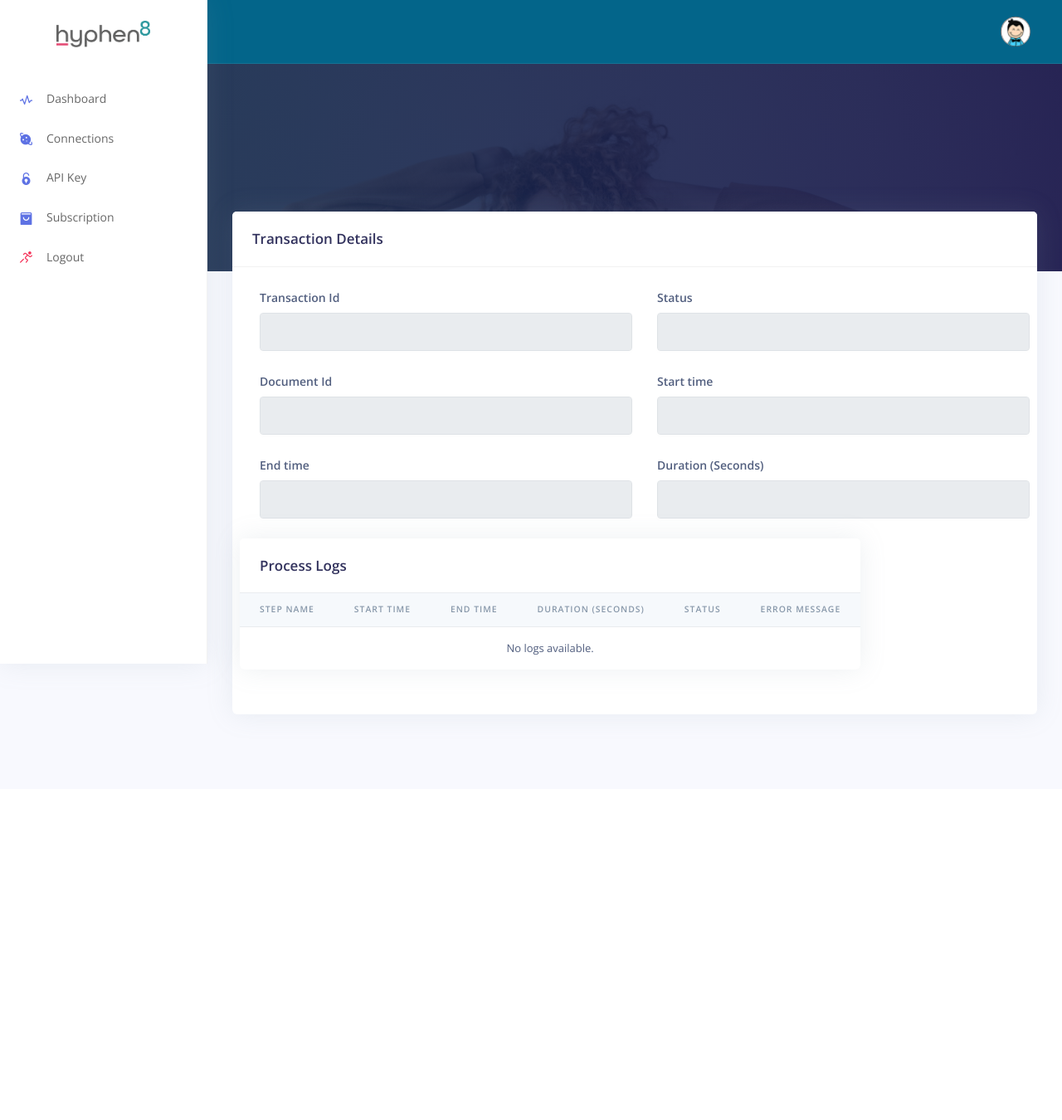
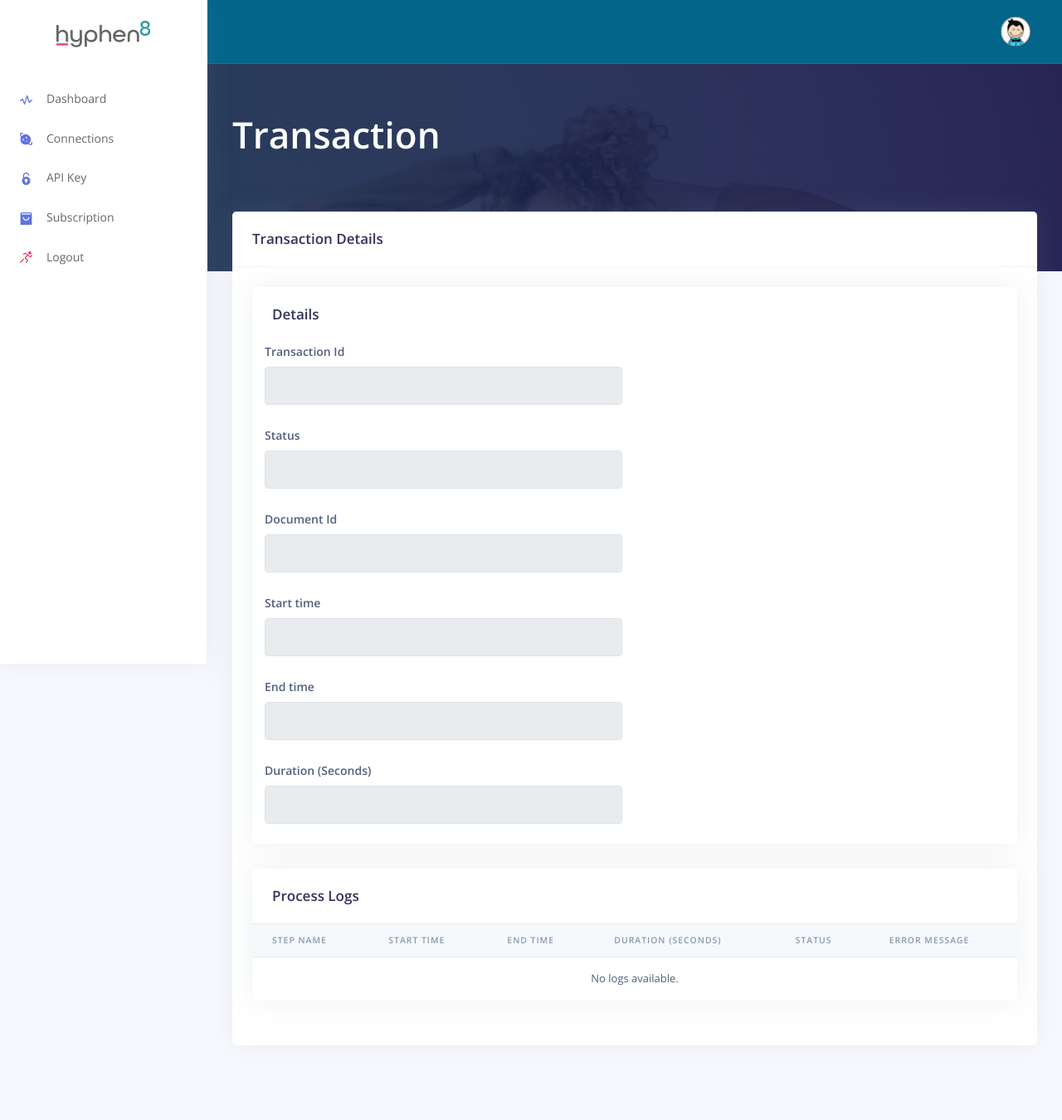
Before and after one commit to danielbprobert/djangoAPITesting, a Django app: template templates/dashboard/transaction_details.html in a window 1280 px wide. Shown: the whole page at 83% size. Before the commit the page ends 870 px from the top, so only its background shows below. Run offline with Django 4.2, Linux system fonts and the light colour scheme; the template is opened without the code that fills it, so the values that code supplies are empty; some libraries are stand-ins or nearby versions.

Commit message:
more td page updates

```diff
--- a/templates/dashboard/transaction_details.html
+++ b/templates/dashboard/transaction_details.html
@@ -11,7 +11,7 @@
   <div class="container-fluid d-flex align-items-center">
     <div class="row">
       <div class="col-lg-12 col-md-12">
-        <h1 class="display-2 text-white"></h1>
+        <h1 class="display-2 text-white">Transaction</h1>
       </div>
     </div>
   </div>
@@ -30,8 +30,12 @@
         </div>
         <div class="card-body">
             <div class="row">
-                <div class="pl-lg-4">
-                    <div class="row">
+                <div class="col">
+                    <div class="card">
+                        <!-- Card header -->
+                        <div class="card-header border-0">
+                            <h3 class="mb-0">Details</h3>
+                        </div>
                         <div class="col-lg-6">
                             <div class="form-group">
                                 <label class="form-control-label">Transaction Id</label>
@@ -69,6 +73,7 @@
                             </div>
                         </div>
                     </div>
+                </div>
             </div>
 
             <div class="row">
```
